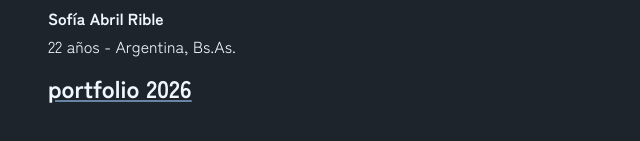
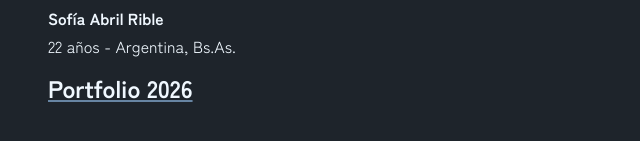
Before and after one commit to 9fosi/gently, a plain HTML site: page index.html in a window 1280 px wide. Shown: the part 649-790 px from the top of the page, 0-640 px from the left. Drawn offline with Linux system fonts and the light colour scheme.

Commit message:
Fix HTML formatting and update portfolio link

```diff
--- a/index.html
+++ b/index.html
@@ -12,7 +12,7 @@
         <!---<img src="gentlypixelart.png" alt="gently pixel art">---->
         <h4>Sofía Abril Rible</h4>
         <p>22 años - Argentina, Bs.As.</p>
-        <h1><a href="https://srible.myportfolio.com/">portfolio 2026</a></h1>
+        <h1><a href="https://srible.myportfolio.com/">Portfolio 2026</a></h1>
     </section>
 
 </body>
```
